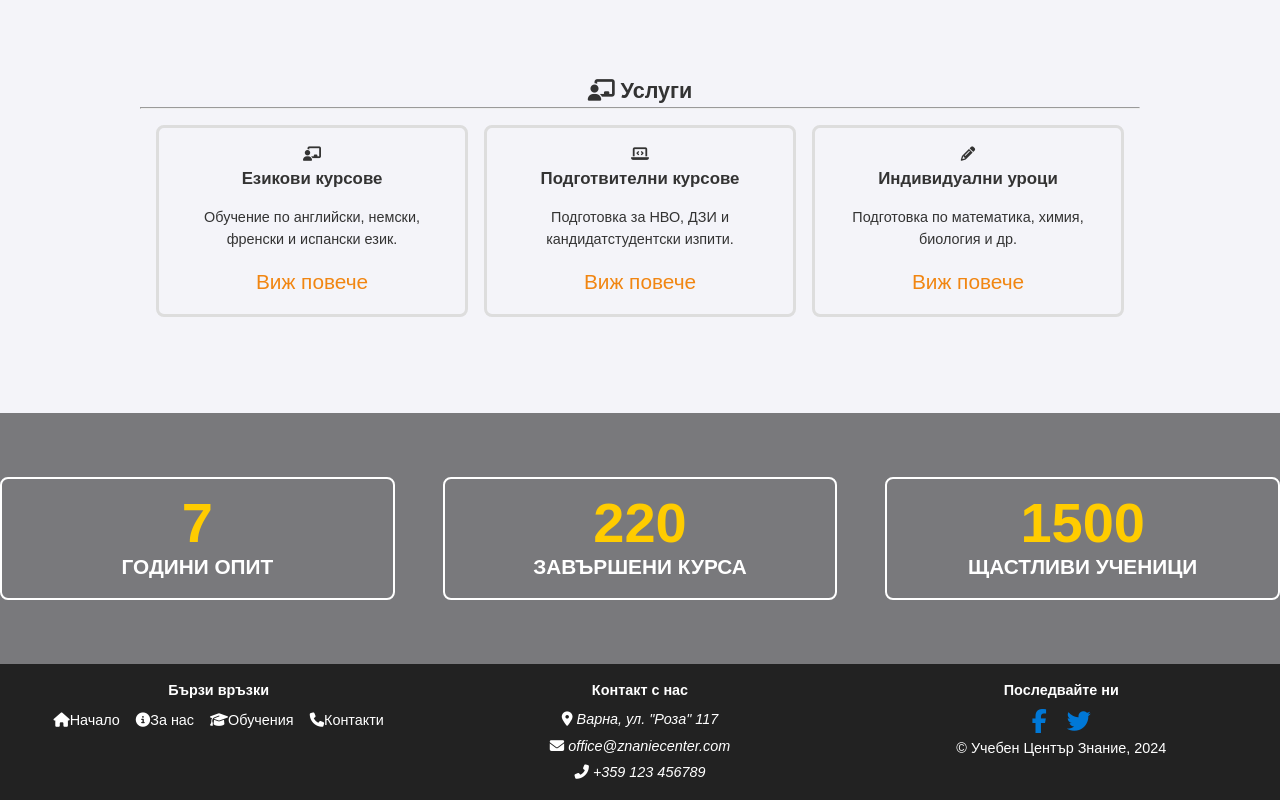
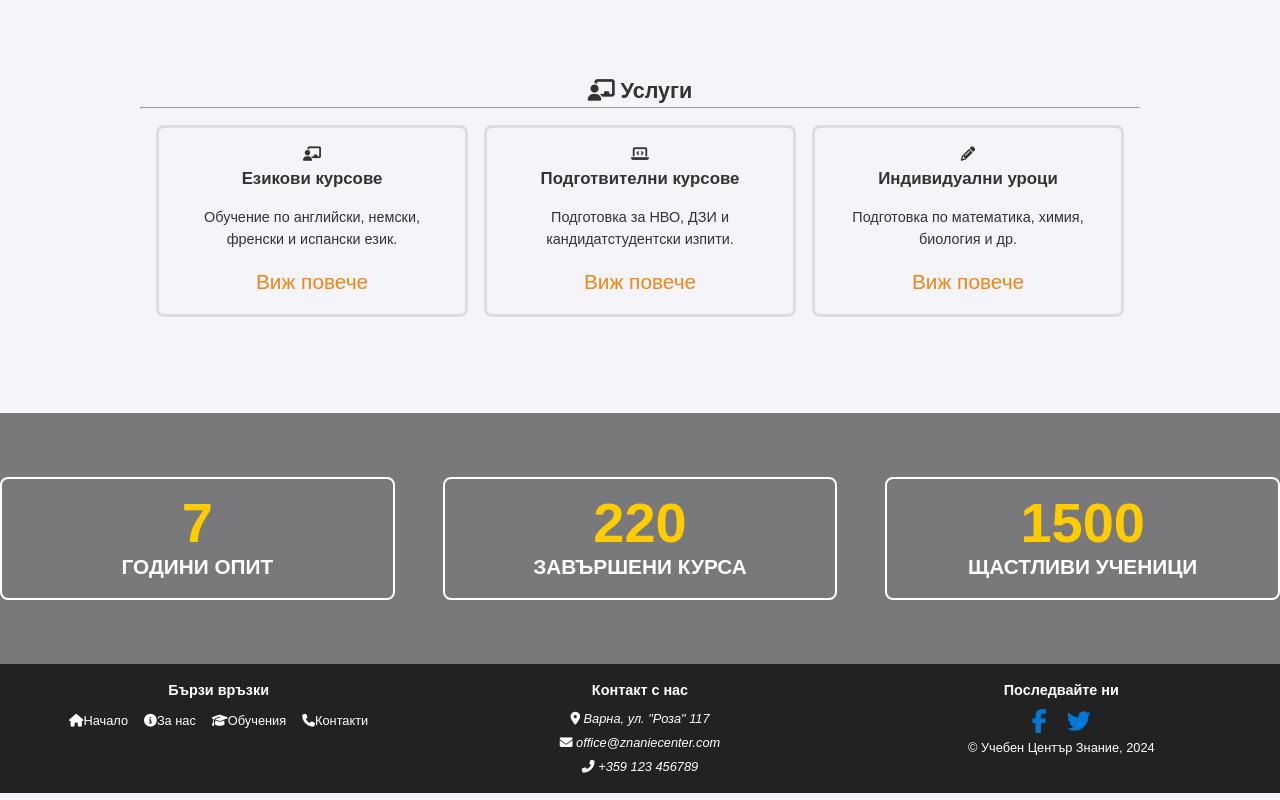
Before and after one commit to SimonaTomova/cz, a plain HTML site: page index.html in a window 1280 px wide. Shown: the part 974-1774 px from the top of the page. Drawn offline with nearby package versions, Linux system fonts and the light colour scheme.

Commit message:
Update style.css

```diff
--- a/style.css
+++ b/style.css
@@ -335,7 +335,7 @@ footer ul li {
 footer ul li a {
     color: white;
     text-decoration: none;
-    font-size: 0.9rem;
+    font-size: 0.8rem;
     transition: color 0.3s ease;
 }
 
@@ -355,7 +355,7 @@ footer a.fa:hover {
 
 footer p {
     margin-top: 0.3rem;
-    font-size: 0.9rem;
+    font-size: 0.8rem;
     text-align: center;
     flex-basis: 100%;
 }
```
